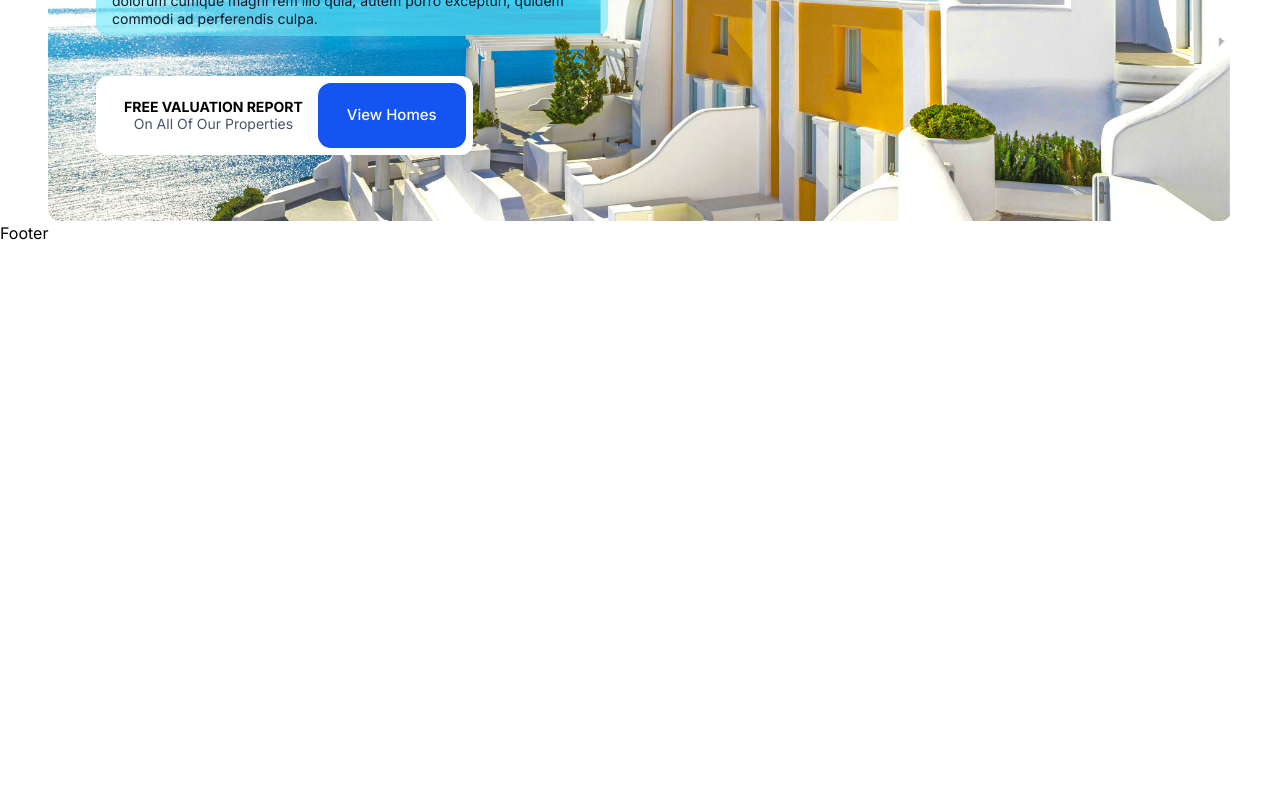
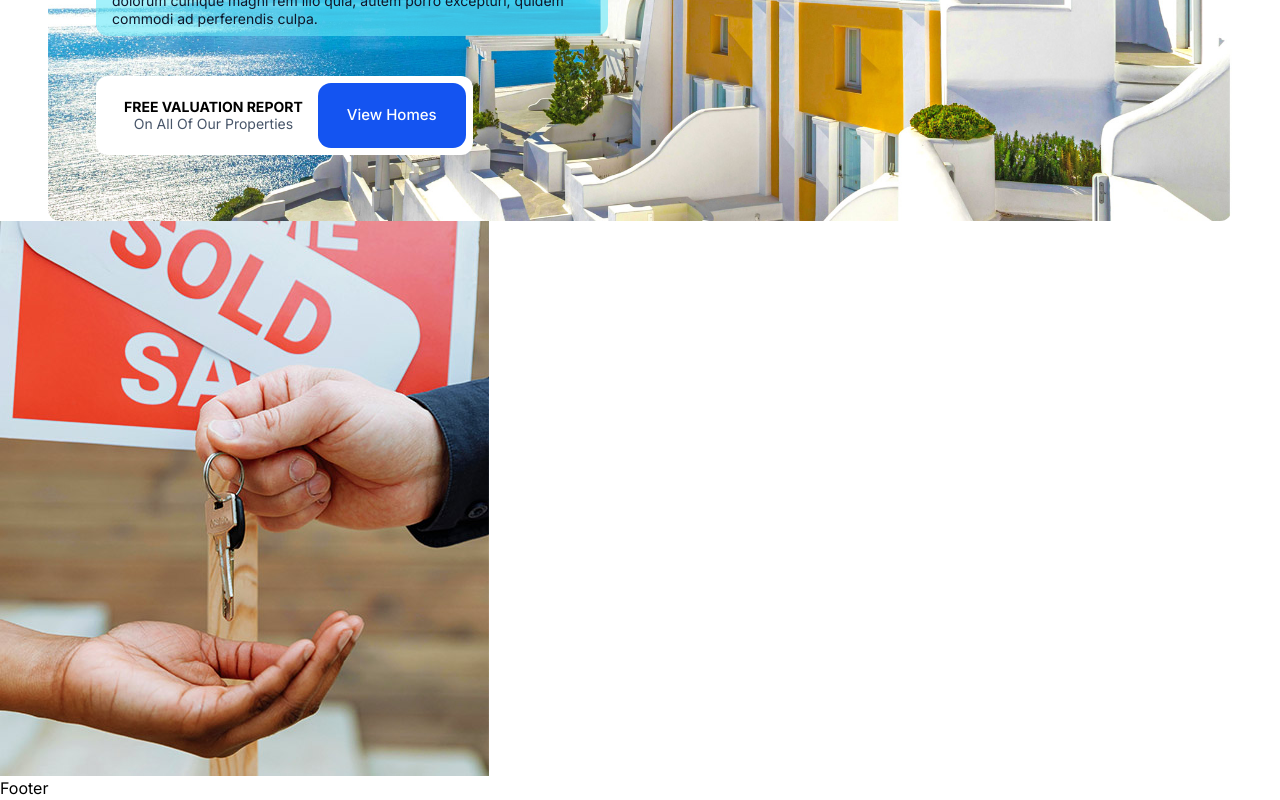
Before and after one commit to kgothatsontsane/homestead, a React (Vite) app in the folder frontend/: page / in a window 1280 px wide. Shown: the part 533-1333 px from the top of the page. Before the commit the page ends 800 px from the top, so only its background shows below. Built offline with nearby package versions, Linux system fonts and the light colour scheme; a web font is replaced by a local one.

Commit message:
DevTrack: Files: About.jsx, Home.jsx. [home-about-section]  | Changes in: About.jsx (added import); Home.jsx

```diff
--- /dev/null
+++ b/frontend/src/components/About.jsx
@@ -0,0 +1,16 @@
+import React from 'react'
+import aboutImg from "../assets/about.jpg"
+
+const About = () => {
+  return (
+    <section>
+        <div>
+            <div>
+                <img src={aboutImg} alt="About Us" />
+            </div>
+        </div>
+    </section>
+  )
+}
+
+export default About
--- a/frontend/src/pages/Home.jsx
+++ b/frontend/src/pages/Home.jsx
@@ -1,10 +1,12 @@
 import React from 'react'
 import Hero from '../components/Hero'
+import About from '../components/About'
 
 const Home = () => {
   return (
     <main>
         <Hero/>
+        <About/>
     </main>
   )
 }
```
Also changed, not shown: frontend/src/assets/about.jpg (added).
